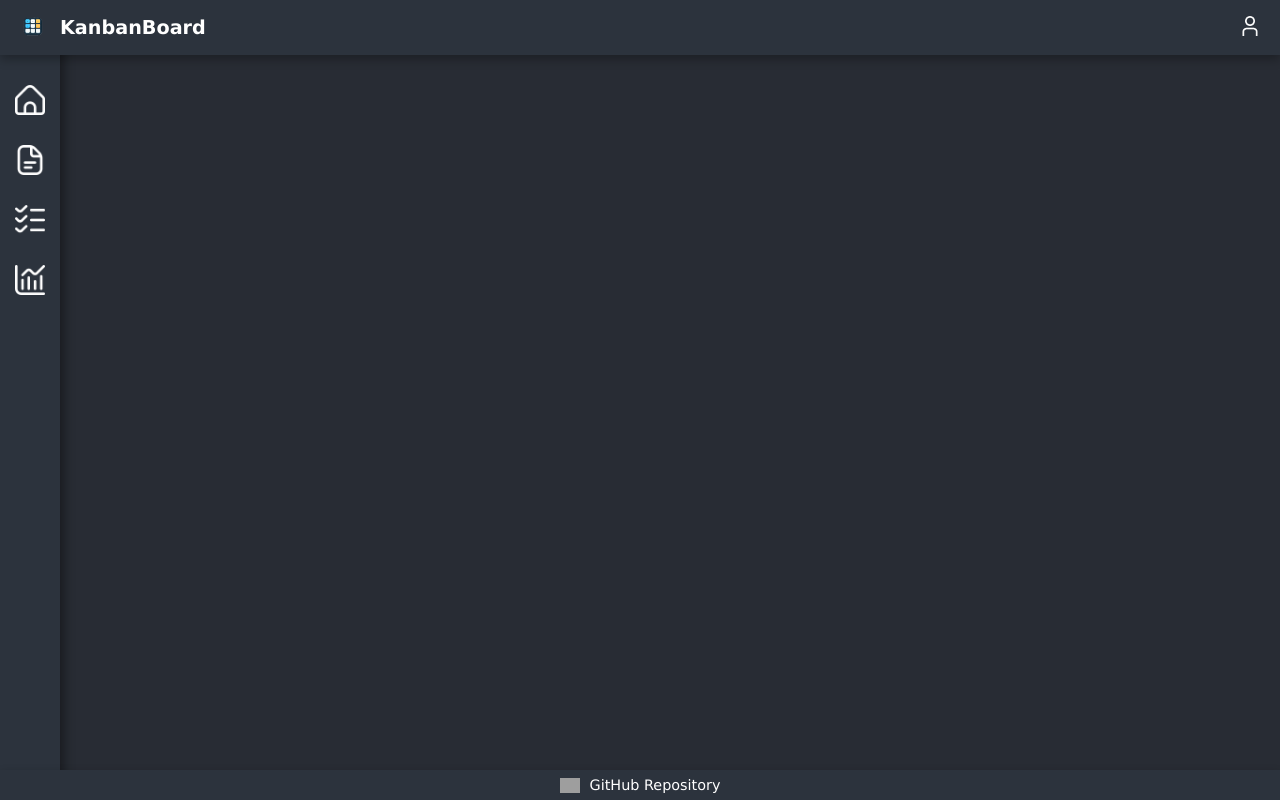
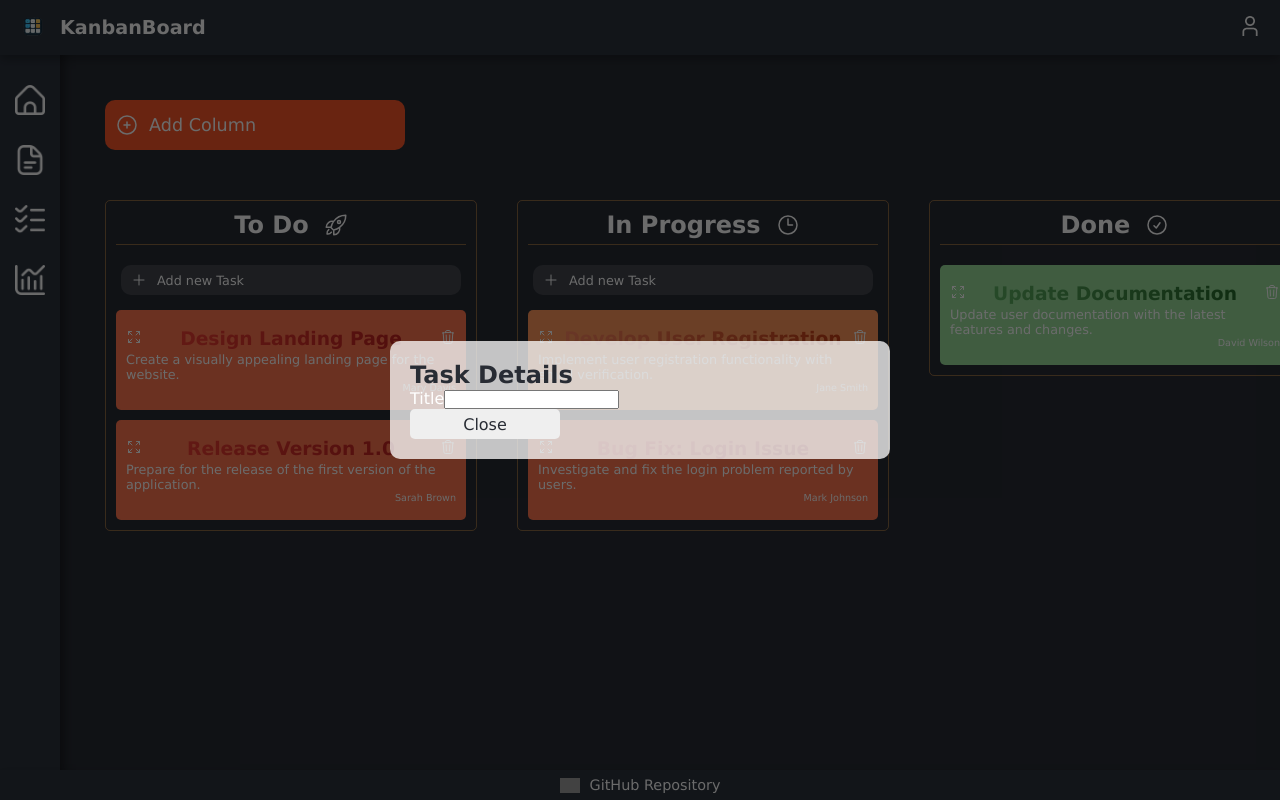
Before and after one commit to danielaprimacov/react-kanban-board, a React (Vite) app: page /board/1 in a window 1280 px wide. Built offline with nearby package versions, Linux system fonts and the light colour scheme; grey boxes are pictures that could not be loaded.

Commit message:
Adding the Task Details Page

```diff
--- a/src/App.jsx
+++ b/src/App.jsx
@@ -1,5 +1,3 @@
-import { DndProvider } from "react-dnd";
-import { HTML5Backend } from "react-dnd-html5-backend";
 import { Routes, Route } from "react-router-dom";
 
 import "./App.css";
@@ -10,6 +8,7 @@ import Sidebar from "./assets/components/LayoutComponent/Sidebar";
 import HomePage from "./pages/Home";
 import KanbanPage from "./pages/KanbanPage";
 import AboutPage from "./pages/AboutPage";
+import TaskDetailsPage from "./pages/TaskDetailsPage";
 
 function App() {
   return (
@@ -19,15 +18,10 @@ function App() {
 
       <Routes>
         <Route path="/" element={<HomePage />} />
-        <Route
-          path="/board"
-          element={
-            <DndProvider backend={HTML5Backend}>
-              <KanbanPage />
-            </DndProvider>
-          }
-        />
         <Route path="/about" element={<AboutPage />} />
+        <Route path="/board" element={<KanbanPage />}>
+          <Route path=":taskId" element={<TaskDetailsPage />} />
+        </Route>
       </Routes>
 
       <Footer />
--- a/src/assets/components/MainContent.jsx
+++ b/src/assets/components/MainContent.jsx
@@ -1,5 +1,5 @@
 import Lottie from "react-lottie";
-import teamAnimation from "../animations/team.json"; // Your chosen animation file
+import teamAnimation from "../animations/team.json";
 import infoIcon from "../images/check.png";
 import starIcon from "../images/star.png";
 import arrowIcon from "../images/arrow-right.png";
--- /dev/null
+++ b/src/assets/components/TaskComponent/TaskDetails.jsx
@@ -0,0 +1,32 @@
+import { useParams, useNavigate } from "react-router-dom";
+import classes from "./TaskDetails.module.css";
+
+function TaskDetails({ taskId }) {
+  const navigate = useNavigate();
+
+  const handleClose = () => {
+    navigate("/board");
+  };
+
+  return (
+    <div className={classes["modal-overlay"]} onClick={handleClose}>
+      <div
+        className={classes["modal-content"]}
+        onClick={(e) => e.stopPropagation()}
+      >
+        <h2 className={classes.title}>Task Details</h2>
+
+        <form>
+          <div className={classes["modal-field"]}>
+            <label htmlFor="title">Title</label>
+            <input id="title" name="title" type="text" className={classes["edit-task"]}/>
+          </div>
+        </form>
+
+        <button className={classes["close-btn"]} onClick={handleClose}>Close</button>
+      </div>
+    </div>
+  );
+}
+
+export default TaskDetails;
--- /dev/null
+++ b/src/assets/components/TaskComponent/TaskDetails.module.css
@@ -0,0 +1,43 @@
+.modal-overlay {
+  position: fixed;
+  top: 0;
+  left: 0;
+  width: 100%;
+  height: 100%;
+  background-color: rgba(0, 0, 0, 0.582);
+  display: flex;
+  align-items: center;
+  justify-content: center;
+  z-index: 1000;
+}
+
+.modal-content {
+  background: rgba(255, 255, 255, 0.753);
+  border-radius: 10px;
+  padding: 20px;
+  width: 500px;
+  max-height: 90vh;
+  overflow-y: auto;
+  position: relative;
+}
+
+
+
+.title {
+  color: #282c34;
+}
+
+.close-btn {
+  width: 150px;
+  height: 30px;
+  border-radius: 5px;
+  border: none;
+  cursor: pointer;
+  color: #282c34;
+  font-size: 1rem;
+  transition: background-color 0.5s ease;
+}
+
+.close-btn:hover {
+  background-color: rgba(223, 12, 12, 0.5);
+}
--- a/src/assets/components/TaskComponent/TaskItem.jsx
+++ b/src/assets/components/TaskComponent/TaskItem.jsx
@@ -1,4 +1,5 @@
 import { useDrag } from "react-dnd";
+import { useNavigate } from "react-router-dom";
 
 import ArrowsOutIcon from "../Icons/ArrowsOutIcon";
 import DeleteIcon from "../Icons/DeleteIcon";
@@ -6,6 +7,8 @@ import DeleteIcon from "../Icons/DeleteIcon";
 import classes from "./TaskItem.module.css";
 
 function TaskItem({ task, deleteTask }) {
+  const navigate = useNavigate();
+
   const [{ isDragging }, drag] = useDrag(
     () => ({
       type: "TASK",
@@ -47,6 +50,11 @@ function TaskItem({ task, deleteTask }) {
     }
   };
 
+  const openTaskDetailsHandler = (event) => {
+    event.stopPropagation();
+    navigate(`/board/${task.id}`);
+  };
+
   return (
     <div
       className={classes.task}
@@ -71,7 +79,10 @@ function TaskItem({ task, deleteTask }) {
         }`}
         style={{ color: titleColor }}
       >
-        <div className={classes["expand-task-details-btn"]}>
+        <div
+          className={classes["expand-task-details-btn"]}
+          onClick={openTaskDetailsHandler}
+        >
           <ArrowsOutIcon />
         </div>
         {task.title}
--- a/src/pages/KanbanPage.jsx
+++ b/src/pages/KanbanPage.jsx
@@ -1,7 +1,18 @@
+import { DndProvider } from "react-dnd";
+import { HTML5Backend } from "react-dnd-html5-backend";
+import { Outlet } from "react-router-dom";
+
 import KanbanBoard from "../assets/components/KanbanBoard";
 
 function KanbanPage() {
-  return <KanbanBoard />;
+  return (
+    <>
+      <DndProvider backend={HTML5Backend}>
+        <KanbanBoard />
+      </DndProvider>
+      <Outlet />
+    </>
+  );
 }
 
 export default KanbanPage;
--- /dev/null
+++ b/src/pages/TaskDetailsPage.jsx
@@ -0,0 +1,9 @@
+import { useParams } from "react-router-dom";
+import TaskDetails from "../assets/components/TaskComponent/TaskDetails";
+
+function TaskDetailsPage() {
+  const { taskId } = useParams();
+  return <TaskDetails taskId={taskId} />;
+}
+
+export default TaskDetailsPage;
```
